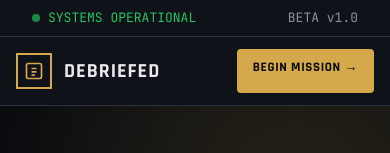
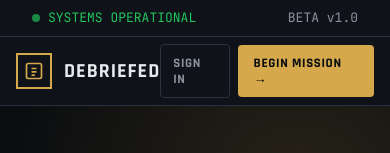
Before and after one commit to csimser/debriefed, a Next.js app: page / in a window 390 px wide. Shown: the top 153 px of the page. Built offline with nearby package versions, Linux system fonts and the light colour scheme; no server answers.

Commit message:
Fix mobile sign-in button visibility

```diff
--- a/src/app/page.tsx
+++ b/src/app/page.tsx
@@ -76,7 +76,7 @@ export default async function HomePage({
 
         {/* CTA Buttons */}
         <div className="flex items-center gap-2 md:gap-3">
-          <Link href="/login" className="hidden md:block px-5 py-2.5 font-heading text-sm font-bold uppercase tracking-wider text-text-muted hover:text-text border border-border hover:border-border-bright rounded transition-all">
+          <Link href="/login" className="px-3 md:px-5 py-2.5 font-heading text-xs md:text-sm font-bold uppercase tracking-wider text-text-muted hover:text-text border border-border hover:border-border-bright rounded transition-all">
             Sign In
           </Link>
 
--- a/src/app/pricing/page.tsx
+++ b/src/app/pricing/page.tsx
@@ -294,7 +294,7 @@ export default function PricingPage() {
           <Link href="/help" className="hidden md:block px-5 py-2.5 font-heading text-sm font-bold uppercase tracking-wider text-text-muted hover:text-text transition-colors">
             Help
           </Link>
-          <Link href="/login" className="hidden md:block px-5 py-2.5 font-heading text-sm font-bold uppercase tracking-wider text-text-muted hover:text-text border border-border hover:border-border-bright rounded transition-all">
+          <Link href="/login" className="px-3 md:px-5 py-2.5 font-heading text-xs md:text-sm font-bold uppercase tracking-wider text-text-muted hover:text-text border border-border hover:border-border-bright rounded transition-all">
             Sign In
           </Link>
           <Link href="/signup" className="px-4 md:px-5 py-2.5 font-heading text-xs md:text-sm font-bold uppercase tracking-wider bg-gold text-bg-primary hover:bg-gold-bright rounded transition-all">
```
